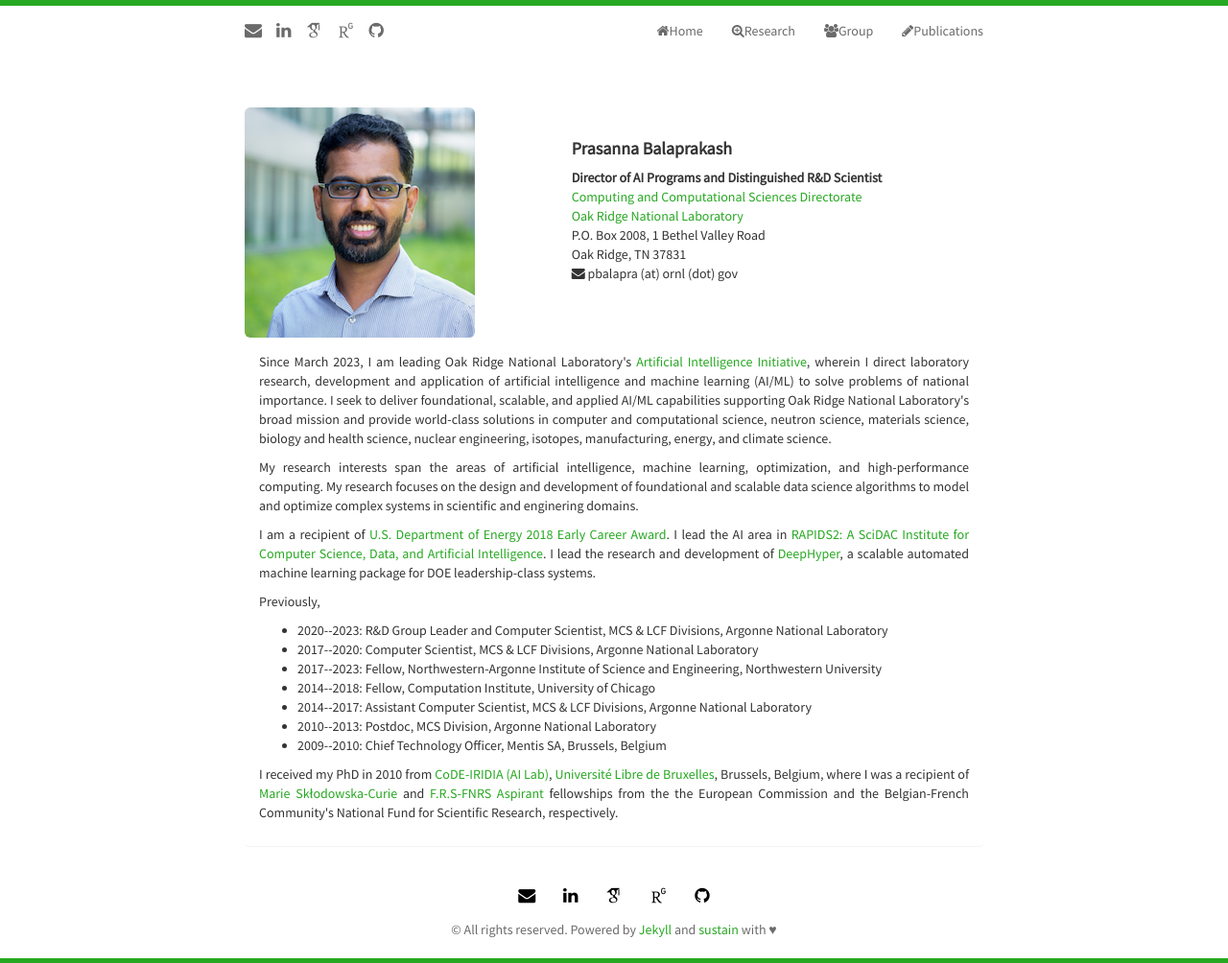
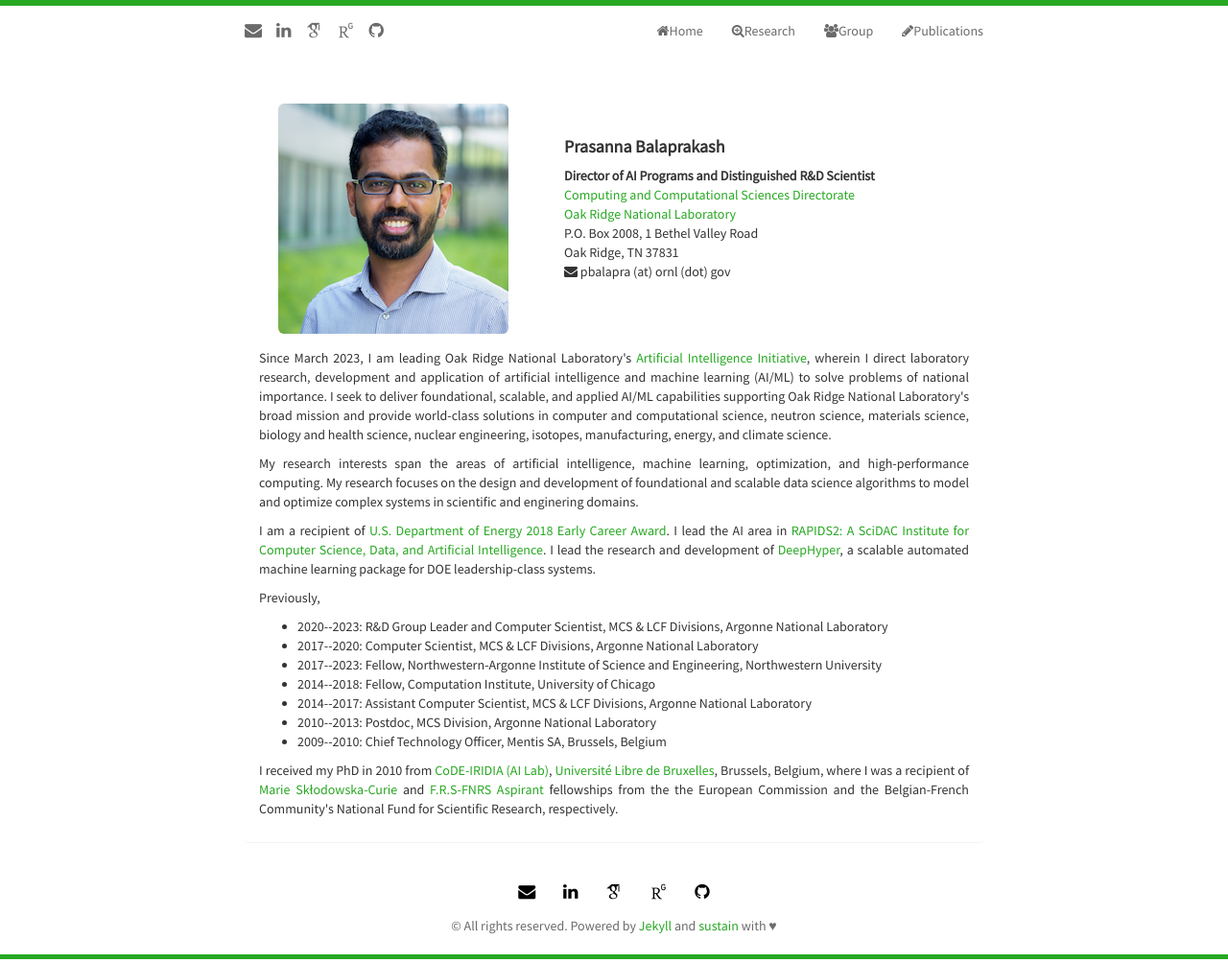
Before and after one commit to pbalapra/pbalapra.github.io, a Jekyll site: the page built from index.html, in a window 1280 px wide. Shown: the whole page at 96% size. Built offline with Jekyll 4.4.1, drawn with Linux system fonts in a browser that asks for light colours; nearby versions of some CDN libraries; some web fonts are replaced; the list of posts is cut into pages by our own code.

Commit message:
minor edits

```diff
--- a/index.html
+++ b/index.html
@@ -7,7 +7,7 @@ title: Home Page of Prasanna Balaprakash
 
 	<div class="container">
         <center>
-        <table width="800">
+        <table width="700">
           <tr>
             <td>
         	  <div class="avatar">
```
